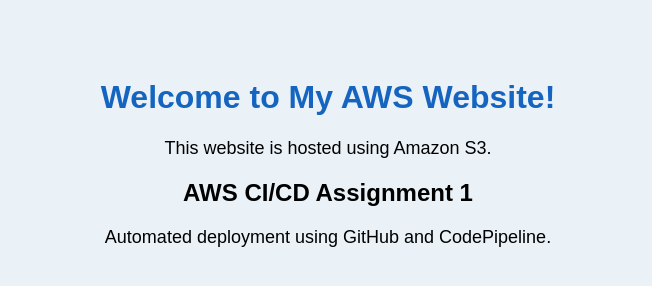
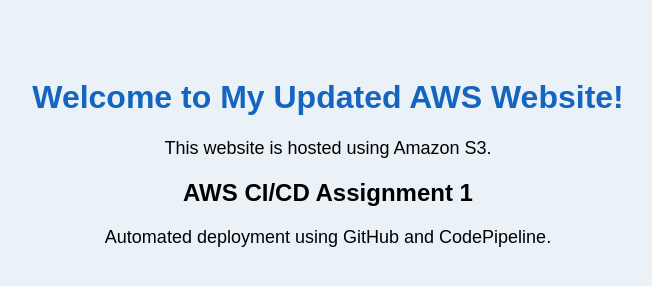
Before and after one commit to moksh2006/aws-static-website, a plain HTML site: page index.html in a window 1280 px wide. Shown: the whole page, without its empty margins (312-964 px from the left). Drawn offline with Linux system fonts and the light colour scheme.

Commit message:
Update index.html

```diff
--- a/index.html
+++ b/index.html
@@ -6,7 +6,7 @@
     <link rel="stylesheet" href="style.css">
 </head>
 <body>
-    <h1>Welcome to My AWS Website!</h1>
+    <h1>Welcome to My Updated AWS Website!</h1>
     <p>This website is hosted using Amazon S3.</p>
     <h2>AWS CI/CD Assignment 1</h2>
     <p>Automated deployment using GitHub and CodePipeline.</p>
```
